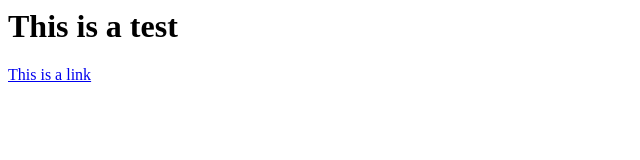
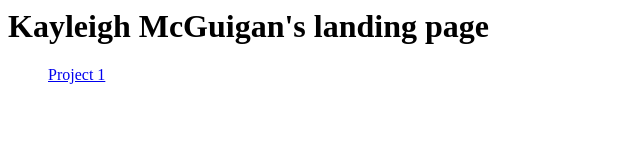
Before and after one commit to kmcguig1/kmcguig1.github.io, a plain HTML site: page index.html in a window 1280 px wide. Shown: the whole page, without its empty margins (0-640 px from the left). Drawn offline with Linux system fonts and the light colour scheme.

Commit message:
Linked to Project 1

```diff
--- a/index.html
+++ b/index.html
@@ -4,8 +4,12 @@
     <head>
     <body>
 
-    <h1> This is a test </h1>
-    <a href="index.html"> This is a link</a>
+    <h1> Kayleigh McGuigan's landing page </h1>
+        <ul>
+         <a href="Project1/"> Project 1</a>
+
+        </ul>
+
 
     </body>
     </head>
```
